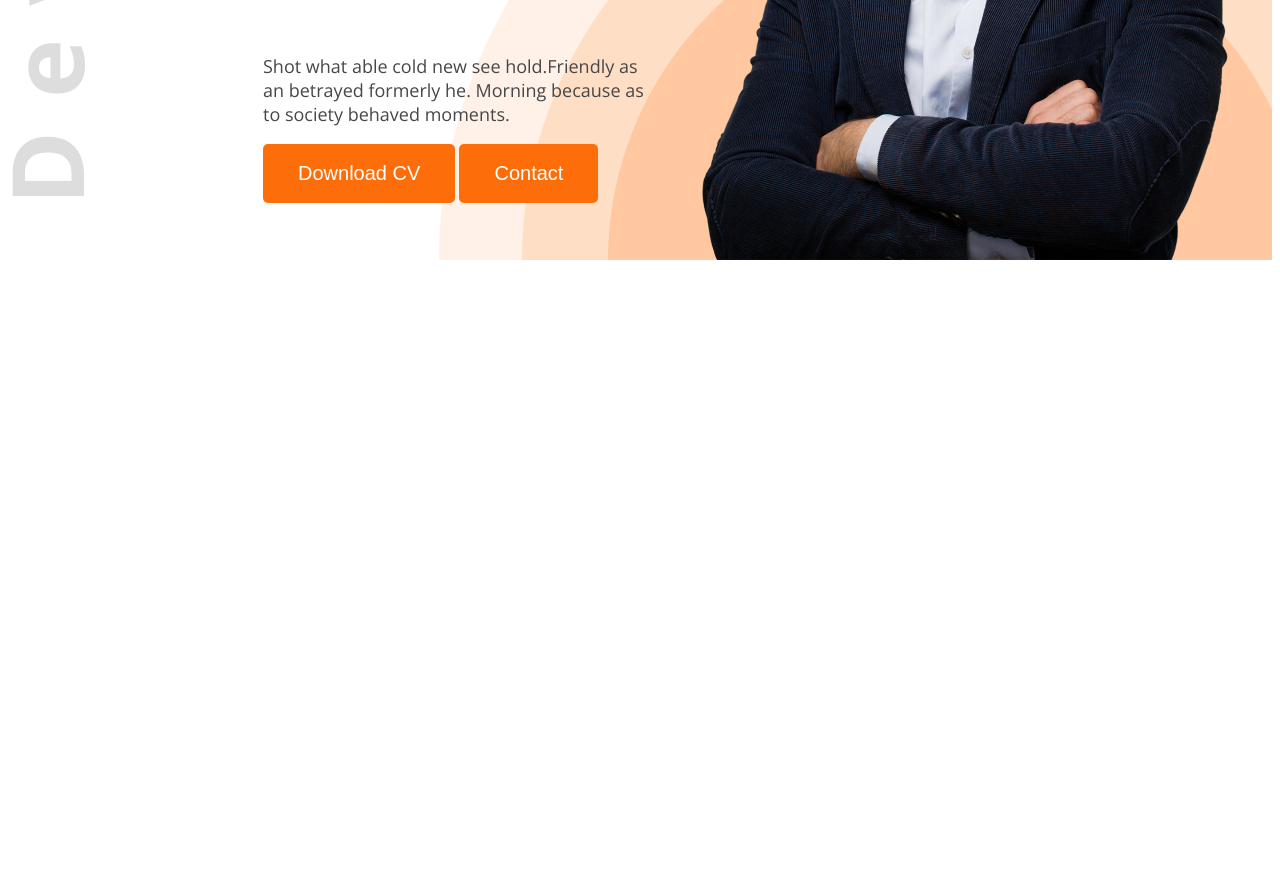
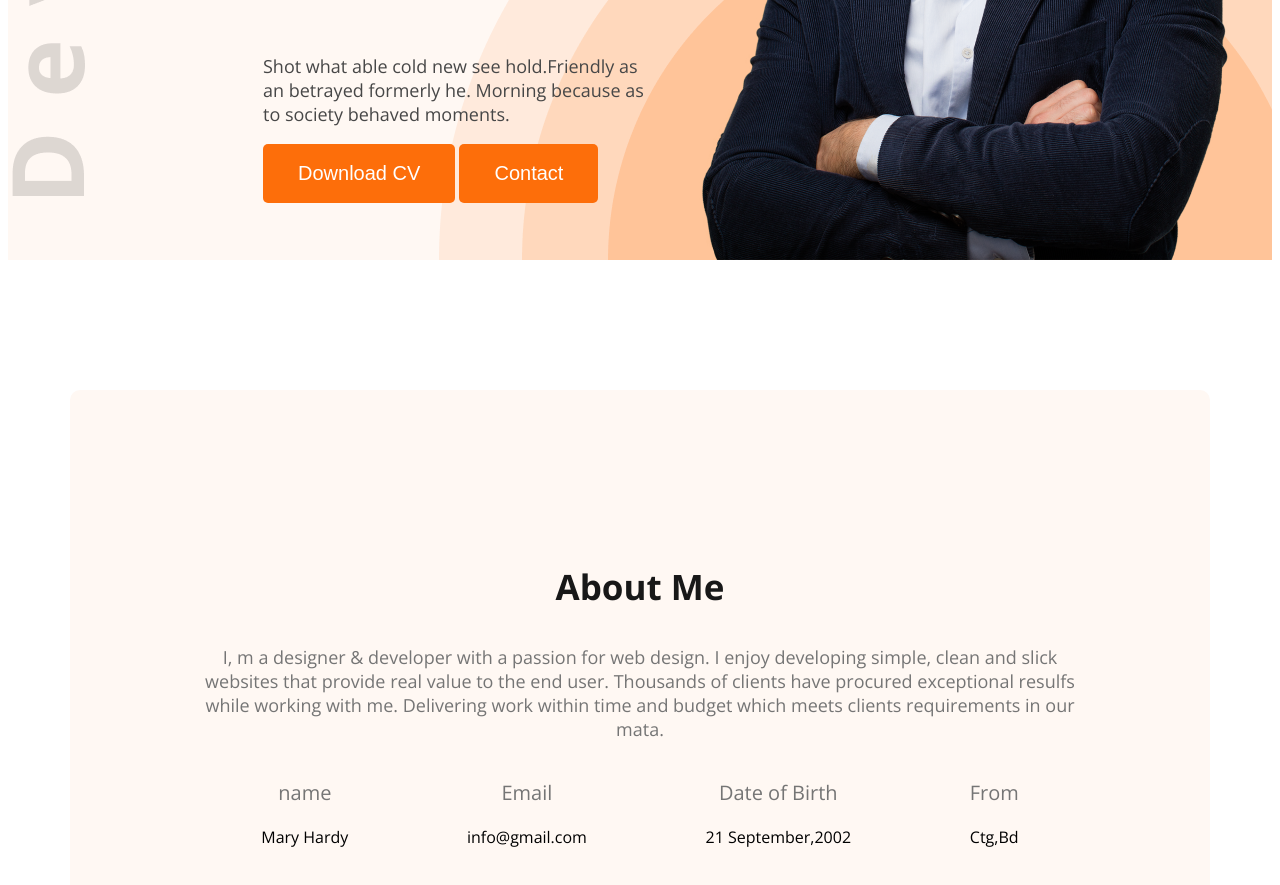
Before and after one commit to bibhu111/web-dev-portfolio, a plain HTML site: page index.html in a window 1280 px wide. Shown: the part 575-1460 px from the top of the page. Before the commit the page ends 843 px from the top, so only its background shows below. Drawn offline with nearby package versions, Linux system fonts and the light colour scheme.

Commit message:
complete about

```diff
--- a/Styles/portfolio.css
+++ b/Styles/portfolio.css
@@ -1,4 +1,7 @@
 /* Shared style */
+.secondary-bg{
+  background-color: #FFF8F3;
+}
 .text-primary{
   color: #FD6E0A;
 }
@@ -10,6 +13,21 @@
   font-size: 20px;
   border-radius: 5px;
   border: none;
+}
+.section-title{
+  font-size: 35px;
+  font-weight: bold;
+  color: #181818;
+}
+.section-description{
+  font-size: 18px;
+  font-weight: 300px;
+  color: #757575;
+}
+/* Main style */
+main{
+  max-width: 1140px;
+  margin: 0 auto;
 }
 /* Nav style */
 .open-sans-normal {
@@ -74,3 +92,24 @@ nav ul a{
 .banner-content{
   max-width: 580px;
 }
+/* About style */
+.about{
+  border-radius: 10px;
+  padding : 138px 132px;
+  text-align: center;
+  margin-top: 130px;
+}
+.about-items{
+  display: flex;
+  justify-content: space-around;
+}
+.item-title{
+  font-size: 20px;
+  font-weight: 600px;
+  color: #757575;
+}
+.item-description{
+  font-size: 20px;
+  font-weight: 800px;
+  color: #474747;
+}
--- a/index.html
+++ b/index.html
@@ -10,7 +10,7 @@
   <link rel="stylesheet" href="Styles/portfolio.css">
 </head>
 <body class="open-sans-normal">
-  <header class="header">
+  <header class="header secondary-bg">
     <nav>
       <!-- h3 and ul are block element -->
       <h3 class="nav-title">Ma<span class="text-primary">r</span>y</h3>
@@ -32,6 +32,29 @@
     </div>
   </header>
   <main>
+    <section class="about secondary-bg">
+      <h3 class="section-title">About Me</h3>
+      <p class="section-description">I, m a designer & developer with a passion for web design. I enjoy developing simple, clean and slick websites that provide real value to the end user. Thousands of clients have procured exceptional resulfs while working with me. Delivering work within time and budget which meets clients requirements in our mata.</p>
+      <div class="about-items">
+        <!-- .about-item*4>p.item-title+p.item-description -->
+         <div class="about-item">
+          <p class="item-title">name</p>
+          <p class="description">Mary Hardy</p>
+         </div>
+         <div class="about-item">
+          <p class="item-title">Email</p>
+          <p class="description">info@gmail.com</p>
+         </div>
+         <div class="about-item">
+          <p class="item-title">Date of Birth</p>
+          <p class="description">21 September,2002</p>
+         </div>
+         <div class="about-item">
+          <p class="item-title">From</p>
+          <p class="description">Ctg,Bd</p>
+         </div>
+      </div>
+    </section>
 
   </main>
   <footer>
```
